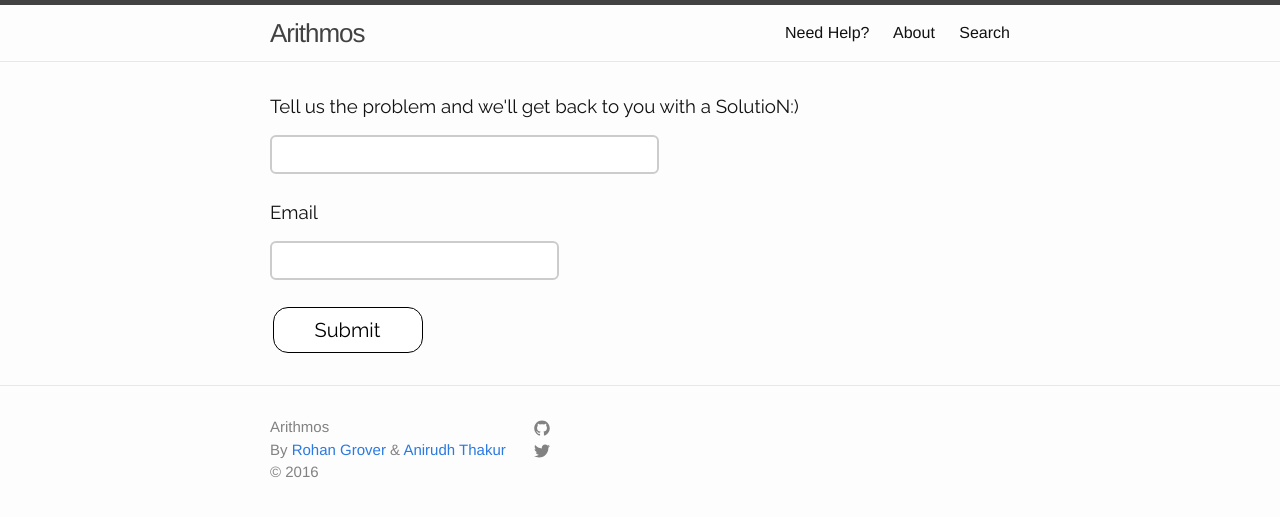
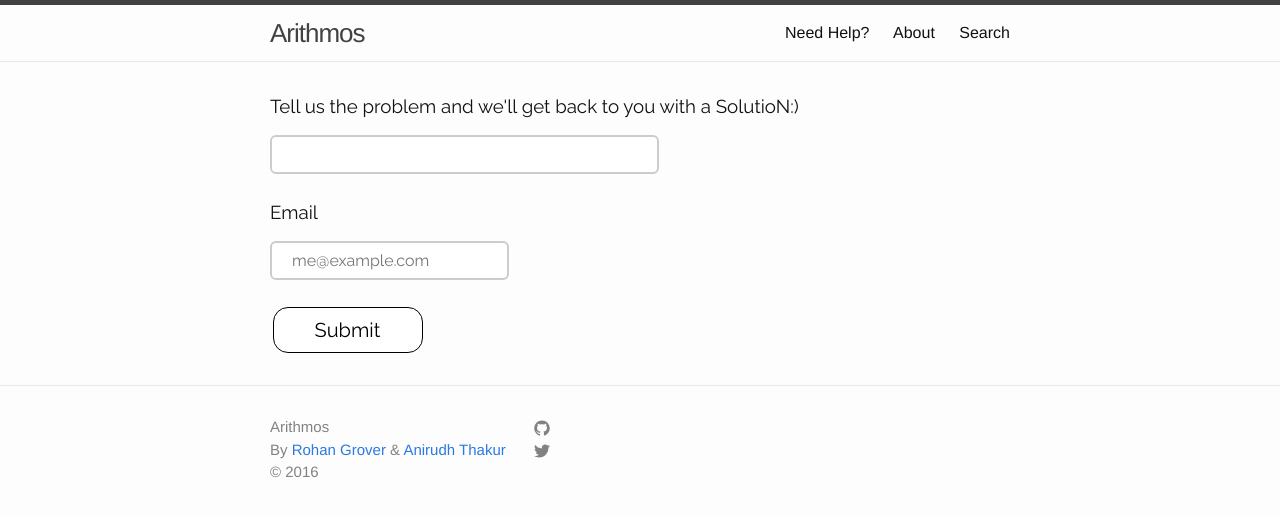
Before and after one commit to aarithmos/Algorithms, a Jekyll site: the page built from Need-Help.html, in a window 1280 px wide. Shown: the top 517 px of the page. Built offline with Jekyll 4.4.1, drawn with Linux system fonts in a browser that asks for light colours.

Commit message:
Update Need-Help.html

```diff
--- a/Need-Help.html
+++ b/Need-Help.html
@@ -25,7 +25,7 @@
 
 }
 input[type=email] {
-    width: 250px;
+    width: 200px;
     font-family: 'Raleway', sans-serif;
     border: 2px solid #ccc;
     border-radius: 6px;
@@ -42,7 +42,7 @@
     width: 50%;
 }
 input[type=email]:focus {
-    width: 50%;
+    width: 30%;
 }
 .button {
   display: inline-block;
@@ -93,7 +93,7 @@
       <br>
   <br>
   <h3>Email</h3>
-  <input type="email" name="User Email"id="User">
+  <input type="email" name="User Email" id="User" placeholder="me@example.com">
   <br>
   <br>
   <button class="button" style="vertical-align:middle"><span>Submit </span></button>
```
